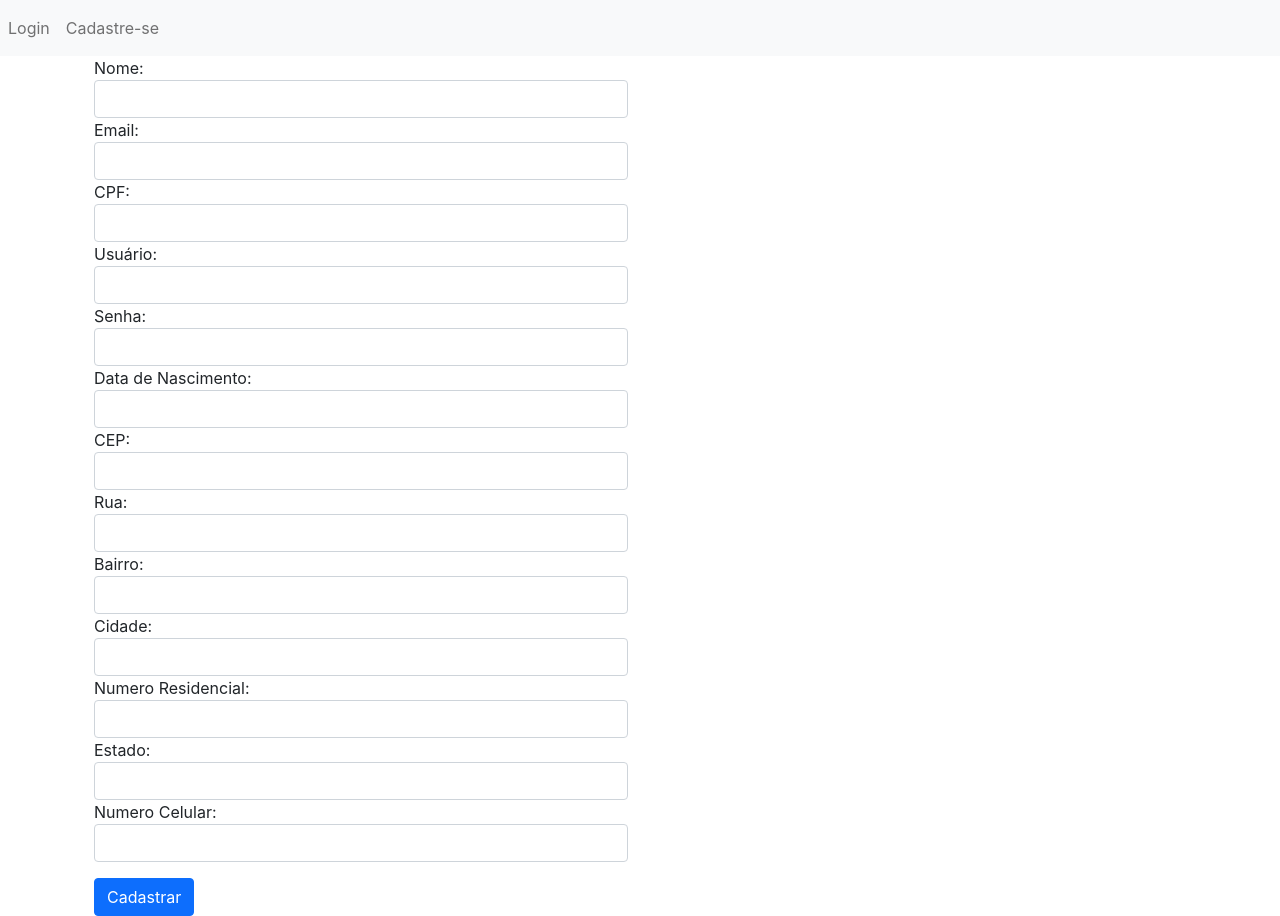
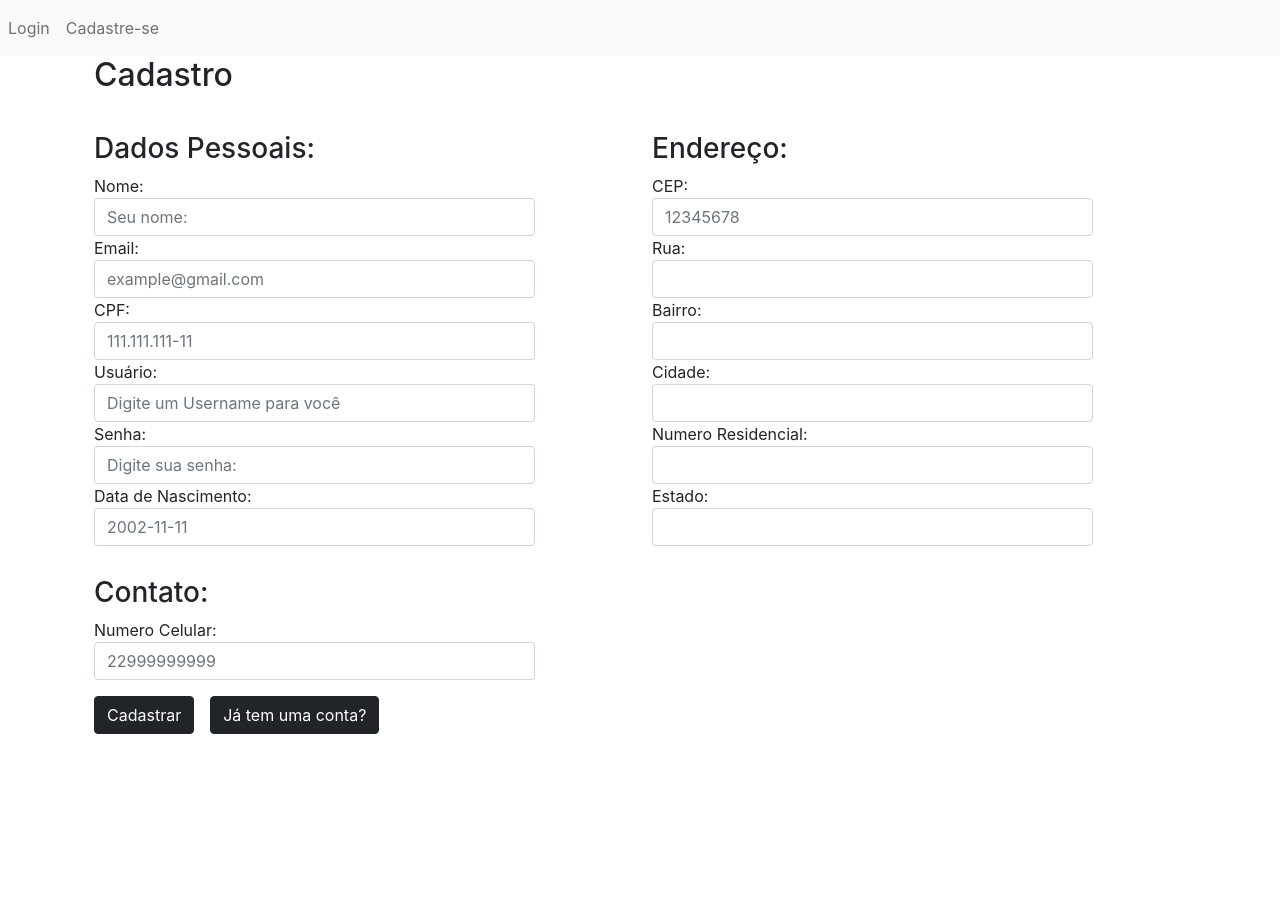
Before and after one commit to GustavoXavier-Saldanha/Projeto-Final-React, a React (Create React App) app: page /cadastro in a window 1280 px wide. After the commit the page ends 800 px from the top, so only its background shows below. Built offline with nearby package versions, Linux system fonts and the light colour scheme.

Commit message:
atualizações

```diff
--- a/src/Projeto/Paginas/Cadastro/estilo.css
+++ b/src/Projeto/Paginas/Cadastro/estilo.css
@@ -0,0 +1 @@
+div.col-12 {margin-top: 30px;}
--- a/src/Projeto/Paginas/Cadastro/index.jsx
+++ b/src/Projeto/Paginas/Cadastro/index.jsx
@@ -22,20 +22,20 @@ const CadastroDados = () => {
     const cadastrar = (evento) => {
         evento.preventDefault()
         const usuario = {
-        cep : cep,
-        numero : numero,
-        rua : rua,
-        cidade : cidade,
-        estado : estado,
-        bairro : bairro,
-        username : username,
-        nome : nome,
-        email : email,
-        senha : senha,
-        cpf : cpf,
-        telefone : telefone,
-        dataNascimento : dataNascimento
-    }
+            cep: cep,
+            numero: numero,
+            rua: rua,
+            cidade: cidade,
+            estado: estado,
+            bairro: bairro,
+            username: username,
+            nome: nome,
+            email: email,
+            senha: senha,
+            cpf: cpf,
+            telefone: telefone,
+            dataNascimento: dataNascimento
+        }
         setCep('')
         setNumero('')
         setCidade('')
@@ -51,7 +51,7 @@ const CadastroDados = () => {
         setDataNascimento('')
 
         http.post('cliente', usuario)
-        .then(response => (response.data))
+            .then(response => (response.data))
     }
 
 
@@ -101,7 +101,7 @@ const CadastroDados = () => {
         setTelefone(evento.target.value)
     }
     const manipuladorSenha = (evento) => {
-            setSenha(evento.target.value)
+        setSenha(evento.target.value)
     }
     const manipuladorUserName = (evento) => {
         setUserName(evento.target.value)
@@ -118,7 +118,7 @@ const CadastroDados = () => {
         setNome(evento.target.value)
     }
 
-    const  manipuladorDataNascimento = (evento) => {
+    const manipuladorDataNascimento = (evento) => {
         setDataNascimento(evento.target.value)
     }
 
@@ -127,36 +127,46 @@ const CadastroDados = () => {
     return (
         <div className="container">
             <div className="row">
-                <div className="col-12 col-lg-6">
-                    <form onSubmit={cadastrar}>
+                <h2>Cadastro</h2>
+                <div className="col-12 col-lg-5" id="Formularios" onSubmit={cadastrar}>
+                    <form>
+                        <h3>Dados Pessoais:</h3>
                         <div className="form-group">
                             <label>Nome:</label>
-                            <input className="form-control" required type="text" value={nome} onChange={manipuladorNome} />
+                            <input className="form-control" required type="text" value={nome} onChange={manipuladorNome} placeholder="Seu nome:" />
                         </div>
                         <div className="form-group">
                             <label>Email:</label>
-                            <input className="form-control" required type="email" value={email} onChange={manipuladorEmail} />
+                            <input className="form-control" required type="email" value={email} onChange={manipuladorEmail} placeholder="example@gmail.com" />
                         </div>
                         <div className="form-group">
                             <label>CPF:</label>
-                            <input className="form-control" required type="text" value={cpf} onChange={manipuladorCpf} />
+                            <input className="form-control" required type="text" value={cpf} onChange={manipuladorCpf} placeholder="111.111.111-11" />
                         </div>
                         <div className="form-group">
                             <label>Usuário:</label>
-                            <input className="form-control" required type="text" value={username} onChange={manipuladorUserName} />
+                            <input className="form-control" required type="text" value={username} onChange={manipuladorUserName} placeholder="Digite um Username para você" />
                         </div>
                         <div className="form-group">
                             <label >Senha:</label>
-                            <input className="form-control" required type="password" value={senha} onChange={manipuladorSenha} />
+                            <input className="form-control" required type="password" value={senha} onChange={manipuladorSenha} placeholder="Digite sua senha:" />
                         </div>
                         <div className="form-group">
                             <label >Data de Nascimento:</label>
-                            <input className="form-control" required value={dataNascimento} onChange={manipuladorDataNascimento} />
+                            <input className="form-control" required value={dataNascimento} onChange={manipuladorDataNascimento} placeholder="2002-11-11" />
                         </div>
 
+                    </form>
+                </div>
+                <div className="col-1 col-lg-1">
+                </div>
+
+                <div className="col-12 col-lg-5">
+                    <form>
+                        <h3>Endereço:</h3>
                         <div className="form-group">
                             <label>CEP:</label>
-                            <input className="form-control" required value={cep} onBlur={obterCep} onChange={manipuladorCep} />
+                            <input className="form-control" required value={cep} onBlur={obterCep} onChange={manipuladorCep} placeholder="12345678" />
                         </div>
                         <div className="form-group">
                             <label>Rua:</label>
@@ -168,28 +178,41 @@ const CadastroDados = () => {
                         </div>
                         <div className="form-group">
                             <label >Cidade:</label>
-                            <input className="form-control" required value={cidade} onChange={manipuladorCidade}/>
+                            <input className="form-control" required value={cidade} onChange={manipuladorCidade} />
                         </div>
                         <div className="form-group">
                             <label >Numero Residencial:</label>
-                            <input className="form-control" required value={numero} onChange={manipuladorNumero}/>
+                            <input className="form-control" required value={numero} onChange={manipuladorNumero} />
                         </div>
                         <div className="form-group">
                             <label >Estado:</label>
-                            <input className="form-control" value={estado} onChange={manipuladorEstado}/>
+                            <input className="form-control" value={estado} onChange={manipuladorEstado} />
                         </div>
+                    </form>
 
+                </div>
+
+                <div className="col-12 col-lg-5">
+                    <h3>Contato:</h3>
+                    <div>
                         <div className="form-group">
                             <label >Numero Celular:</label>
-                            <input className="form-control" value={telefone} onChange={manipuladorTelefone}/>
+                            <input className="form-control" value={telefone} onChange={manipuladorTelefone} placeholder="22999999999" />
                         </div>
+                    </div>
+                </div>
+                <div className="form-group">
 
-                        <div className="form-group">
-                            <button className="btn btn-primary mt-3 block">Cadastrar</button>
-                        </div>
+                    <div class="btn-group me-3" role="group" aria-label="First group">
+                        <button className="btn btn-dark mt-3 block">Cadastrar</button>
+                    </div>
+                    <div class="btn-group me-2" role="group" aria-label="Second group">
+                        <button className="btn btn-dark mt-3 block">Já tem uma conta?</button>
+                    </div>
 
-                    </form>
                 </div>
+
+
             </div>
         </div>
     )
```
